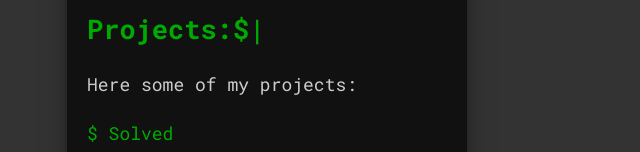
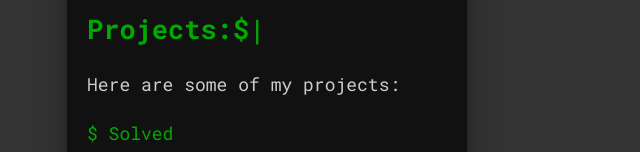
Before and after one commit to SussyBaka6000/portfolio, a plain HTML site: page index.html in a window 1280 px wide. Both pictures are taken after a click on the item "/projects". Shown: the part 298-450 px from the top of the page, without its empty margins (283-923 px from the left). Drawn offline with Linux system fonts and the light colour scheme.

Commit message:
another one

```diff
--- a/index.html
+++ b/index.html
@@ -74,7 +74,7 @@
 
       <div id="projects-content">
         <h2>Projects:$<span class="cursor">|</span></h2>
-        <p>Here some of my projects:</p>
+        <p>Here are some of my projects:</p>
         <ul>
           <li>
             <a
```
